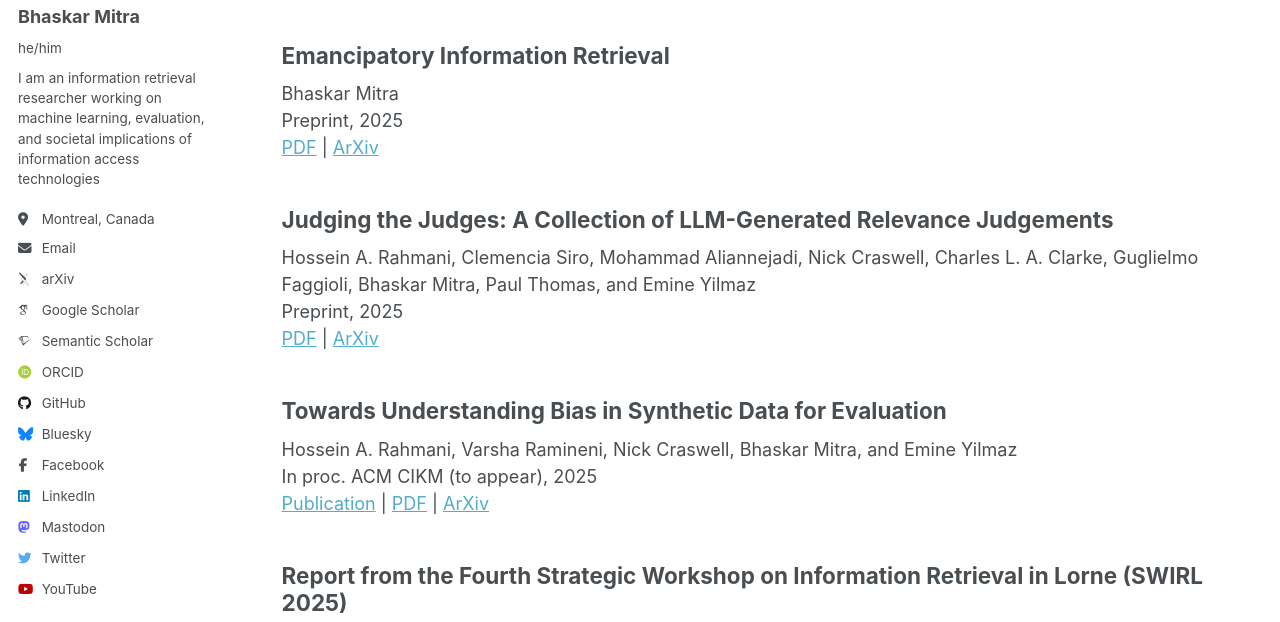
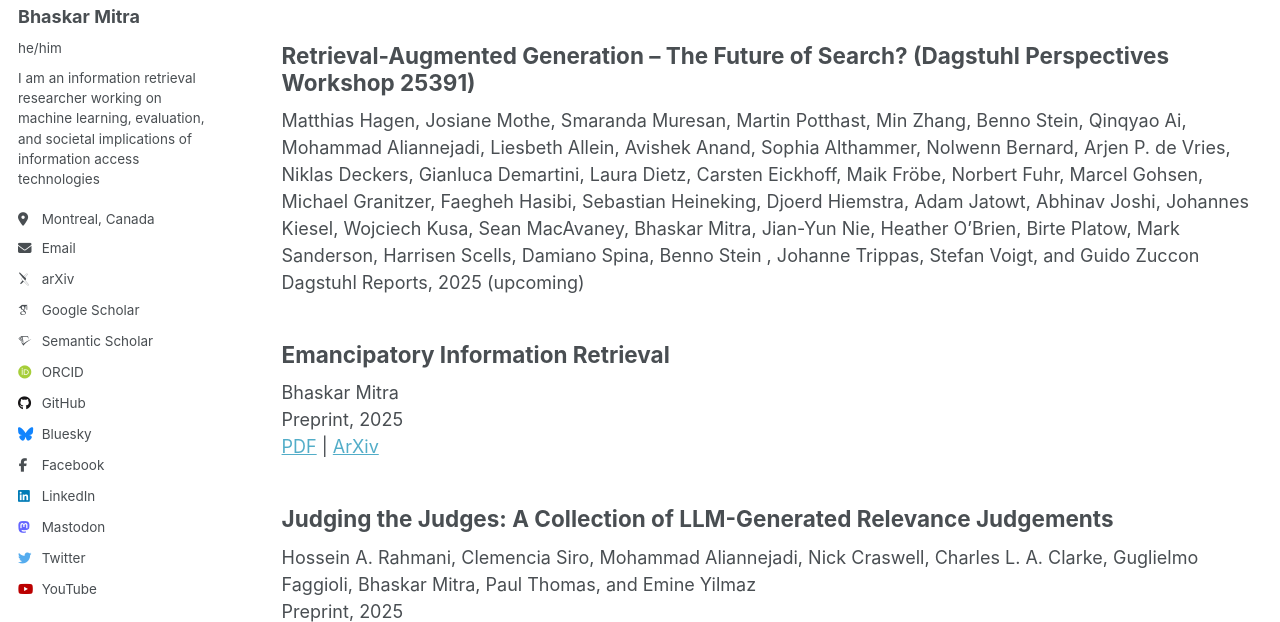
Before and after one commit to bhaskar-mitra/bhaskar-mitra.github.io, a Jekyll site: the page built from _pages/publications.html, in a window 1280 px wide and 900 px high, cut to the strip 278-900 px from the top of the window. Built offline with Jekyll 4.4.1, drawn with Linux system fonts in a browser that asks for light colours; some web fonts are replaced.

Commit message:
Update publications.html

```diff
--- a/_pages/publications.html
+++ b/_pages/publications.html
@@ -15,6 +15,11 @@ author_profile: true
 <h1>~2025~</h1>
 <hr />
 <div class="list__item">
+  <article class="archive__item" itemscope itemtype="http://schema.org/CreativeWork">
+    <h2>Retrieval-Augmented Generation – The Future of Search? (Dagstuhl Perspectives Workshop 25391)</h2>
+    Matthias Hagen, Josiane Mothe, Smaranda Muresan, Martin Potthast, Min Zhang, Benno Stein, Qinqyao Ai, Mohammad Aliannejadi, Liesbeth Allein, Avishek Anand, Sophia Althammer, Nolwenn Bernard, Arjen P. de Vries, Niklas Deckers, Gianluca Demartini, Laura Dietz, Carsten Eickhoff, Maik Fröbe, Norbert Fuhr, Marcel Gohsen, Michael Granitzer, Faegheh Hasibi, Sebastian Heineking, Djoerd Hiemstra, Adam Jatowt, Abhinav Joshi, Johannes Kiesel, Wojciech Kusa, Sean MacAvaney, Bhaskar Mitra, Jian-Yun Nie, Heather O’Brien, Birte Platow, Mark Sanderson, Harrisen Scells, Damiano Spina, Benno Stein , Johanne Trippas, Stefan Voigt, and Guido Zuccon<br/>
+    Dagstuhl Reports, 2025 (upcoming)
+  </article>
   <article class="archive__item" itemscope itemtype="http://schema.org/CreativeWork">
     <h2>Emancipatory Information Retrieval</h2>
     Bhaskar Mitra<br/>
```
